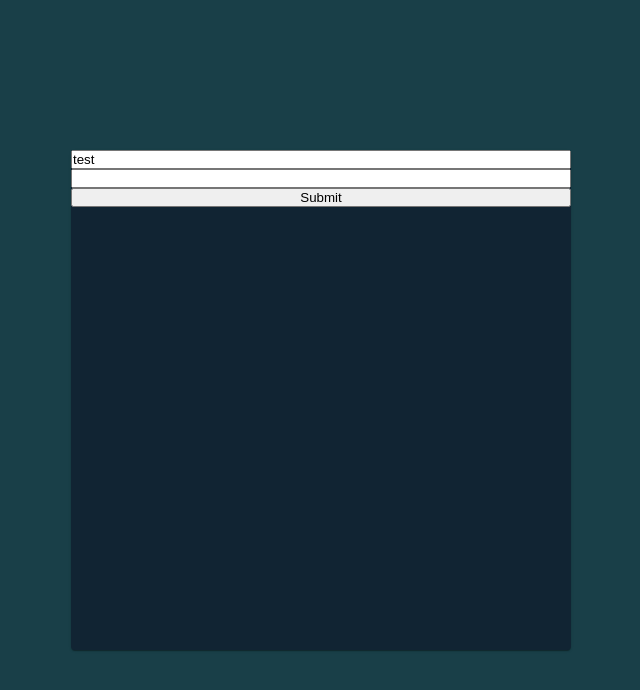
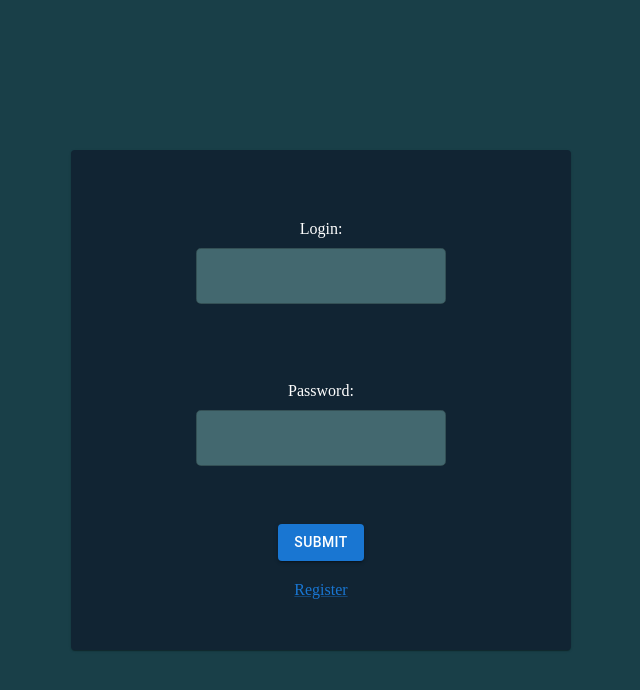
Before and after one commit to KRiNGU/takeoff_intership, a React app: page /home in a window 1280 px wide. Shown: the top 690 px of the page, without its empty margins (319-959 px from the left). Built offline with nearby package versions, Linux system fonts and the light colour scheme.

Commit message:
add login page with base functionality

```diff
--- /dev/null
+++ b/src/components/FormTextField.tsx
@@ -0,0 +1,47 @@
+import { TextField, TextFieldProps } from '@mui/material';
+import {
+  Control,
+  Controller,
+  ControllerProps,
+  FieldPath,
+  FieldValues,
+} from 'react-hook-form';
+
+export interface FormTextFieldProps<
+  T extends FieldValues,
+  J extends FieldPath<T>
+> {
+  name: J;
+  control: Control<T>;
+  controllerProps?: Partial<ControllerProps<T, J>>;
+}
+
+const FormTextField = <T extends FieldValues, J extends FieldPath<T>>({
+  name,
+  control,
+  controllerProps = {},
+  ...fieldProps
+}: FormTextFieldProps<T, J> & TextFieldProps) => (
+  <Controller
+    name={name}
+    control={control}
+    render={({
+      field: { onChange, onBlur, value, name, ref },
+      fieldState: { error },
+    }) => (
+      <TextField
+        onChange={onChange}
+        onBlur={onBlur}
+        value={value ?? ''}
+        name={name}
+        ref={ref}
+        error={!!error}
+        helperText={error ? error.message : null}
+        {...fieldProps}
+      />
+    )}
+    {...controllerProps}
+  />
+);
+
+export default FormTextField;
--- a/src/pages/LoginPage/LoginPage.module.scss
+++ b/src/pages/LoginPage/LoginPage.module.scss
@@ -1,4 +1,11 @@
 .form {
   display: flex;
   flex-direction: column;
+  align-items: center;
+  color: white;
+  width: 100%;
 }
+
+.label {
+  margin-top: 70px;
+}
--- a/src/pages/LoginPage/LoginPage.tsx
+++ b/src/pages/LoginPage/LoginPage.tsx
@@ -1,28 +1,41 @@
+import { Button, Link, SxProps } from '@mui/material';
 import Container from '@mui/material/Container';
 import Paper from '@mui/material/Paper';
 import { useCallback } from 'react';
 import { SubmitHandler, useForm } from 'react-hook-form';
+import { useNavigate } from 'react-router-dom';
+import FormTextField from '../../components/FormTextField';
 import styles from './LoginPage.module.scss';
 
 type Inputs = {
-  test: string;
-  requeiredTest: string;
+  login: string;
+  password: string;
 };
 
 const LoginPage = () => {
-  const {
-    register,
-    handleSubmit,
-    watch,
-    formState: { errors },
-  } = useForm<Inputs>();
+  const navigate = useNavigate();
+
+  const { handleSubmit, control } = useForm<Inputs>();
 
   const onSubmit = useCallback<SubmitHandler<Inputs>>(
     (data) => console.log(data),
     []
   );
 
-  console.log(watch('test'));
+  const textFieldStyles: SxProps = {
+    marginTop: '10px',
+    backgroundColor: '#43686F',
+    width: '50%',
+    borderRadius: '5px',
+    input: {
+      color: '#D7D6DE',
+      borderRadius: '5px',
+    },
+  };
+
+  const handleRegisterLinkClick = useCallback(() => {
+    navigate('/register');
+  }, [navigate]);
 
   return (
     <Container
@@ -44,14 +57,62 @@ const LoginPage = () => {
           top: '50%',
           left: '50%',
           transform: 'translate(-50%, -50%)',
+          display: 'flex',
+          flexDirection: 'column',
+          alignItems: 'center',
         }}
       >
-        <form className={styles.form} onSubmit={handleSubmit(onSubmit)}>
-          <input defaultValue="test" {...register('test')} />
-          <input {...register('requeiredTest')} required />
-          {errors.requeiredTest && <span>This field is required</span>}
-          <input type="submit" />
+        <form
+          id="login-form"
+          className={styles.form}
+          onSubmit={handleSubmit(onSubmit)}
+        >
+          <label htmlFor="login" className={styles.label}>
+            Login:
+          </label>
+          <FormTextField
+            name="login"
+            control={control}
+            variant="outlined"
+            margin="normal"
+            type="text"
+            autoComplete="off"
+            sx={textFieldStyles}
+            id="login"
+            fullWidth
+            required
+          />
+          <label htmlFor="password" className={styles.label}>
+            Password:
+          </label>
+          <FormTextField
+            name="password"
+            control={control}
+            variant="outlined"
+            margin="normal"
+            type="text"
+            autoComplete="off"
+            sx={textFieldStyles}
+            id="password"
+            fullWidth
+            required
+          />
+          <Button
+            variant="contained"
+            type="submit"
+            form="login-form"
+            sx={{ marginTop: '50px' }}
+          >
+            Submit
+          </Button>
         </form>
+        <Link
+          className={styles.link}
+          onClick={handleRegisterLinkClick}
+          sx={{ marginTop: '20px', cursor: 'pointer' }}
+        >
+          Register
+        </Link>
       </Paper>
     </Container>
   );
```
